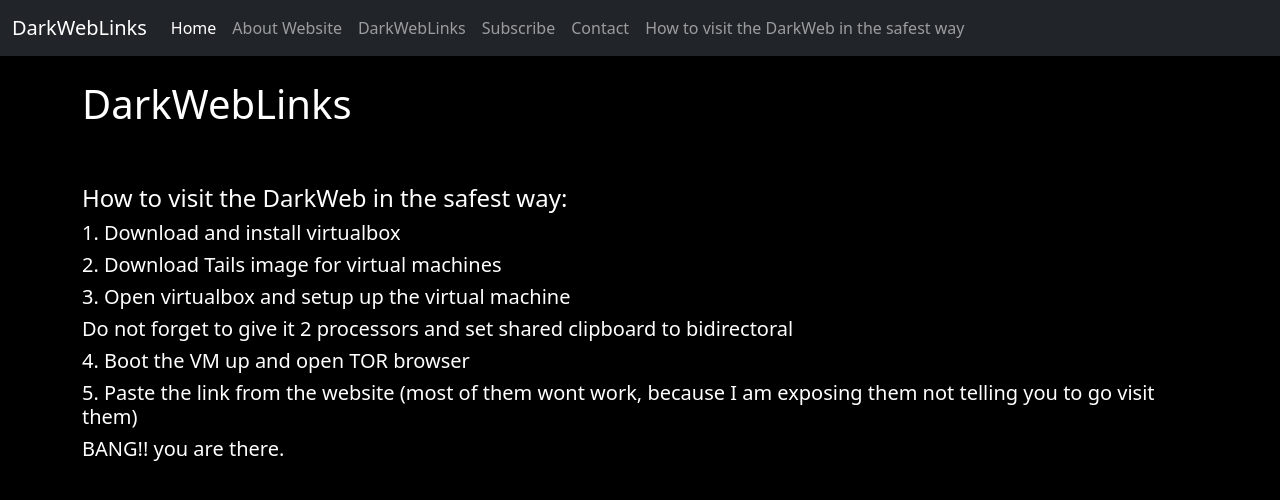
After one commit to C0MPL3X1/DarkWebLinks-Website, a Flask app: page /howto in a window 1280 px wide. The commit adds this page. Shown: the top 500 px of the page. Run offline with Flask 2, Linux system fonts and the light colour scheme; some libraries are stand-ins or nearby versions.

Commit message:
4 commit

```diff
--- a/app.py
+++ b/app.py
@@ -23,17 +23,17 @@
 	def __repr__(self):
 		return 'Link< %r>' % self.id
 
-'''@app.route('/users', methods=['POST', 'GET'])
-def users():
+@app.route('/users', methods=['POST', 'GET'])
+def Friends():
 	title = "Register"
 
 	if request.method == 'POST':
-		friend_name = request.form['name']
+		friend_name = request.form['friend_name']
 		new_friend = Friends(name=friend_name)
 		# Push to database
 
 		try:
-			db.session.add(new_user)
+			db.session.add(new_friend)
 			db.session.commit()
 			return redirect('/users')
 
@@ -43,7 +43,12 @@
 
 
 	else:
-		return render_template("users.html", title = title, friends=friends)'''
+		return render_template("users.html", title = title, friends=friends)
+
+@app.route('/howto')
+def howto():
+	title = "How to visit the DarkWeb in the safest way"
+	return render_template("web.html", title = title)
 
 
 @app.route('/contact')
@@ -134,9 +139,9 @@
 	if not first_name or not last_name or not email:
 		error_statement = "All fields of the form are required..."
 		return render_template("fail.html", error_statement=error_statement)
-		'''first_name=first_name,
+		first_name=first_name,
 		last_name=last_name,
-		email=email'''
+		email=email
 
 	subscribers.append(f"{first_name} {last_name} | {email}")
 	title = "Thank You for Subscribing"
--- a/templates/base.html
+++ b/templates/base.html
@@ -55,6 +55,9 @@
           <a class="nav-link" href="/contact">Contact</a>
         </li>
         </li>
+        <li class="nav-item">
+          <a class="nav-link" href="/howto">How to visit the DarkWeb in the safest way</a>
+        </li>
 
       </ul>
     </div>
@@ -75,6 +78,16 @@
     <!-- Option 1: Bootstrap Bundle with Popper -->
     <script src="https://cdn.jsdelivr.net/npm/bootstrap@5.0.0-beta1/dist/js/bootstrap.bundle.min.js" integrity="sha384-ygbV9kiqUc6oa4msXn9868pTtWMgiQaeYH7/t7LECLbyPA2x65Kgf80OJFdroafW" crossorigin="anonymous"></script>
 
+    <!-- The core Firebase JS SDK is always required and must be listed first -->
+<script src="/__/firebase/8.2.1/firebase-app.js"></script>
+
+<!-- TODO: Add SDKs for Firebase products that you want to use
+     https://firebase.google.com/docs/web/setup#available-libraries -->
+<script src="/__/firebase/8.2.1/firebase-analytics.js"></script>
+
+<!-- Initialize Firebase -->
+<script src="/__/firebase/init.js"></script>
+
     <!-- Option 2: Separate Popper and Bootstrap JS -->
     <!--
     <script src="https://cdn.jsdelivr.net/npm/@popperjs/core@2.5.4/dist/umd/popper.min.js" integrity="sha384-q2kxQ16AaE6UbzuKqyBE9/u/KzioAlnx2maXQHiDX9d4/zp8Ok3f+M7DPm+Ib6IU" crossorigin="anonymous"></script>
--- a/templates/users.html
+++ b/templates/users.html
@@ -7,16 +7,16 @@
     <h1>Register with your username in here...</h1>
     <br/>
     <form action="/users" METHOD="POST">
-        <input type="text" placeholder="Name" name="name">
+        <input type="text" placeholder="Name" name="friend_name">
         <input type="submit" value="Add Name" class="btn btn-primary">
     </form>
 {% friend in friends %}
 
-<h4>
+
 
     {{  friend.name  }}
 
-</h4>
+
 
 {% endfor %}
 
--- /dev/null
+++ b/templates/web.html
@@ -0,0 +1,24 @@
+{% extends 'base.html' %}
+{% block title %} title {% endblock %}
+
+
+{% block content %}
+
+
+<div class = "container">
+    <h1>DarkWebLinks</h1>
+    <br/><br/>
+
+    <h4>How to visit the DarkWeb in the safest way:</h4>
+    <h5>1. Download and install virtualbox</h5>
+    <h5>2. Download Tails image for virtual machines</h5>
+    <h5>3. Open virtualbox and setup up the virtual machine</h5>
+    	<h5>Do not forget to give it 2 processors and set shared clipboard to bidirectoral </h5>
+    <h5>4. Boot the VM up and open TOR browser</h5>
+    <h5>5. Paste the link from the website (most of them wont work, because I am exposing them not telling you to go visit them)</h5>
+    <h5> BANG!! you are there.</h5>
+
+  </div>
+
+
+{% endblock %}
```
Also changed, not shown: templates/links.html (+4 -4 lines).
